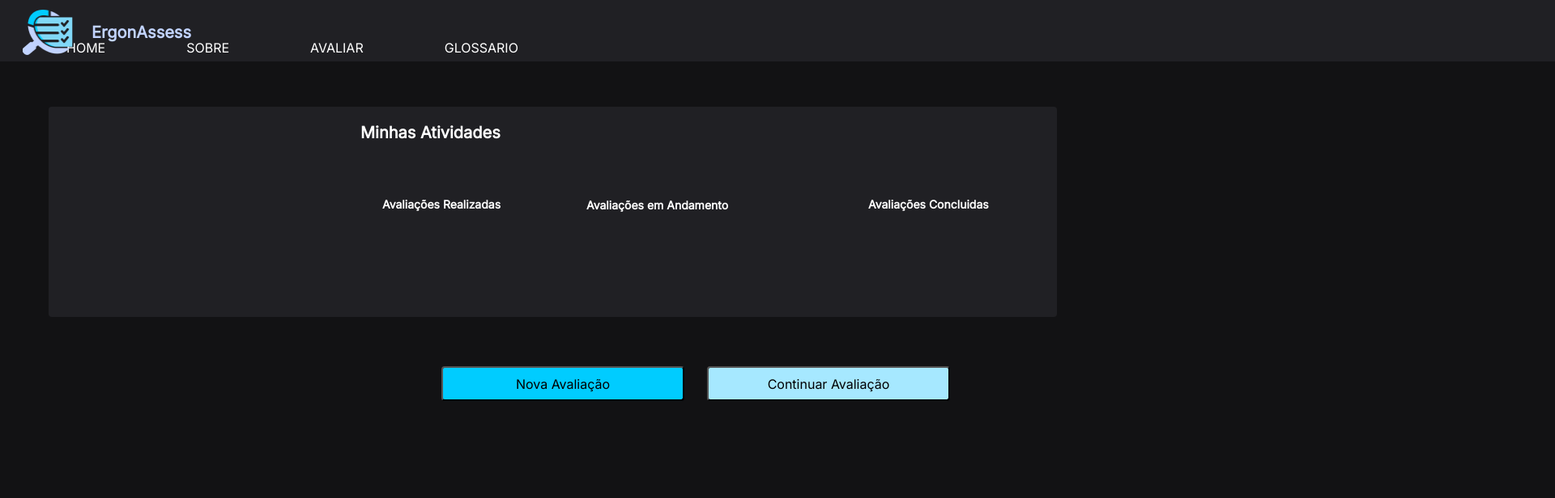
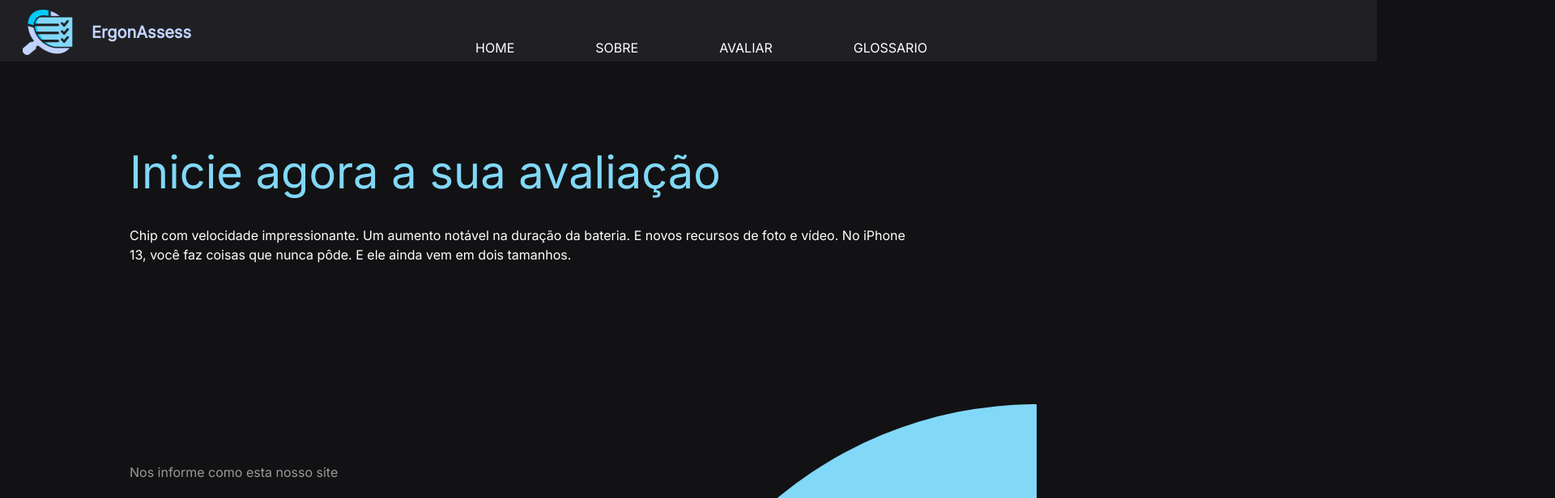
Before and after one commit to FatecFranca/DSM-G02-PI3-2022-2, a React (Vite) app in the folder frontend/: page /Home in a window 1280 px wide. Shown: the top 616 px of the page at 81% size, 1920 px wide, since content can reach past the window. Built offline with nearby package versions, Linux system fonts and the light colour scheme.

Commit message:
avaliar-ajustes post cadastro de respostas
cadastro de respostas tela avaliar + tela home css

```diff
--- a/frontend/src/components/header/header.css
+++ b/frontend/src/components/header/header.css
@@ -3,7 +3,7 @@
 .header {
     background: #202024;
     position: absolute;
-    width: 1380vh;
+    width: 1700px;
     height: 76px;
     left: 0px;
     top: 0px;
@@ -12,13 +12,13 @@
 .lista{
     list-style-type: none;
     display: flex;
-    justify-content: flex-start;
-    right: 200px;
+    justify-content:center;
+
+
 
 }
 
 .links{
-
     font-family: 'Inter';
     font-style: normal;
     font-weight: 400;
@@ -28,7 +28,7 @@
     padding: 50px;
     text-decoration: none;
     display: flex;
-    justify-content: center;
+    justify-content: space-between;
     align-items: center;
 }
 
--- a/frontend/src/pages/Avaliar/Avaliar.jsx
+++ b/frontend/src/pages/Avaliar/Avaliar.jsx
@@ -72,20 +72,19 @@ export default function Questoes() {
 
           <div className="asad" key={key}>
 
-            <div>
+            <div className="lal">
               <form className="kkk" onSubmit={handleSubmit(addPost)}>
-                <div>
-                  <h1>AVALIAÇÃO</h1>
-                </div>
+
                 <p>QUESTION: {quest.enunciation}</p>
-                <p>CRITERION: {quest.criterion.description}</p>
-                <p>{quest.order}</p>
+
+                <p>CRITERION : {quest.criterion.name} : {quest.criterion.description}</p>
+
                 <label className="labelavaliar">
-                  answer
+                  Resposta
                   <input className="input-avaliar" type="text" placeholder="Digite sua resposta"{...register("answer")} />
                 </label>
                 <label className="labelavaliar">
-                  comment
+                  Comentario
                   <input className="input-avaliar" type="text" placeholder="Digite seu commentario"{...register("comment")} />
                 </label>
                 <label className="labelavaliar">
--- a/frontend/src/pages/Avaliar/avaliar.css
+++ b/frontend/src/pages/Avaliar/avaliar.css
@@ -1,45 +1,49 @@
-.forms {
-    height: 60vh;
-    width: 100vw;
-    display: flex;
-    flex-direction: column;
-    justify-content: center;
-    align-items: center;
-    gap: 50px;
 
-}
 .labelavaliar{
     display: flex;
     flex-direction: column;
     margin-bottom: -25px;
     color: white;
+    text-align: center;
 }
 .input-avaliar{
-    height: 25px;
-    width: 300px;
+    height: 50px;
+    width: 500px;
     background: #202024;
-    border-radius: 4px;
+    border-radius: 50px;
+    color: aliceblue;
+    border-style: solid
 }
-
 .button-avaliar {
     width: 300px;
-    height: 40px;
+    height: 50px;
     background-color: aqua;
     border: none;
     border-radius: 5px;
     font-weight: bold;
     cursor: pointer;
   }
+  .input-avaliar::placeholder{
+    color:dimgray;
+    text-align: center;
+  }
 
   p{
     color: white;
   }
-  h1{
-    color: aliceblue;
-  }
+
 
 .kkk{
+    height: 60vh;
     display: flex;
+    flex-direction: column;
     justify-content: center;
     align-items: center;
+    gap: 30px;
+
 }
+.lal{
+    display: flex;
+    align-items: center;
+    justify-content: center;
+}
--- a/frontend/src/pages/Home/Home.jsx
+++ b/frontend/src/pages/Home/Home.jsx
@@ -1,25 +1,38 @@
 import React from "react";
-
+import { Link } from "react-router-dom";
 import Header from "../../components/header/header";
 
 import "./home.css";
 
 //Pagina Home da Aplicação
 export default function Home() {
+
   return (
     <div className="app">
       <Header />
-      <div className="Inicio">
-        <h1 className="h">Minhas Atividades</h1>
-        <button className="salv">Nova Avaliação</button>
-        <button className="salve">Continuar Avaliação</button>
-        <div className="Informacoes">
-          <div className="i1">Avaliações Realizadas</div>
-          <div className="i2">Avaliações em Andamento</div>
-          <div className="i3">Avaliações Concluidas</div>
-        </div>
+      <main>
+        <section>
+          <div className="circle"></div>
+          <div className="main-text">
 
-      </div>
+            <h3>Inicie agora a sua avaliação</h3>
+            <p>Chip com velocidade impressionante. Um aumento notável na duração da bateria. E novos recursos de foto e vídeo. No iPhone 13, você faz coisas que nunca pôde. E ele ainda vem em dois tamanhos.</p>
+            <h6>Nos informe como esta nosso site</h6>
+            <button className="btn"><Link className="link-sobre" to="/Avaliar">Iniciar Avaliação </Link></button>
+            <div className="text">
+              <h5></h5>
+            </div>
+            <div className="content">
+
+            </div>
+          </div>
+          <div className="main-img">
+
+          </div>
+        </section>
+      </main>
+
+
     </div>
 
   );
--- a/frontend/src/pages/Home/home.css
+++ b/frontend/src/pages/Home/home.css
@@ -1,132 +1,96 @@
-.Inicio {
-    position: absolute;
-    width: 1245px;
-    height: 260px;
-    left: 60px;
-    top: 132px;
-
-    background: #202024;
-    border-radius: 4px;
-}
-
-.h {
-    position: absolute;
-    width: 176px;
-    height: 24px;
-    left: 385px;
-    top: 20px;
-
-    font-family: 'Inter';
-    font-style: normal;
-    font-weight: 600;
-    font-size: 20px;
-    line-height: 24px;
-
-    color: #FFFFFF;
-
-}
-
-.Informacoes {
-    position: absolute;
-    width: 898px;
-    height: 40px;
-    left: 364px;
-    top: 100px;
 
 
+/*Main*/
+
+main section{
+    display: flex;
+    align-items: center;
+    justify-content: space-between;
+    padding: 5rem 10rem;
 }
-
-.i1 {
+.main-text img{
+    width: 15rem;
+    margin-bottom: 3vh;
+}
+.main-text h3{
+    font-size: 3.5rem;
+    margin-bottom: 2rem;
+    color: #81D8F7;
+    margin-top: 100px;
+}
+.main-text p{
+    margin-bottom: 15.5rem;
+}
+.main-text h6{
+    color: #999;
+    font-size: 1rem;
+    margin-bottom: 2rem;
+}
+.main-text .btn{
+    padding: 10px 25px;
+    background: #0071e3;
+    border-radius: 20px;
+    color: #fff;
+    font-size: 1.5rem;
+    transition: all 0.5s;
+}
+.main-text .btn:hover{
+    opacity: .85;
+}
+.main-text .text h5{
+    font-size: 1rem;
+    color: #444;
+    margin-top: 2rem;
+    margin-bottom: 2rem;
+}
+.main-text .content {
+    display: flex;
+    align-items: center;
+    gap: 10px;
+}
+.main-text .content span{
+    width: 40px;
+    height: 40px;
+    border-radius: 50%;
+    cursor: pointer;
+    box-shadow: 1px 1px #888;
+    transition: all 0.5s;
+}
+.main-text .content span:hover{
+    opacity: .80;
+}
+#green{
+    background: #384937;
+}
+#pink{
+    background: #f8ddd6;
+}
+#blue{
+    background: #225f7e;
+}
+#black{
+    background: #192028;
+}
+#white{
+    background: #f7f2ee;
+}
+#red{
+    background: #ae0617;
+}
+.main-img{
+    transition: all 1s ease;
+    z-index: 100;
+}
+.main-img img{
+    width: 500px;
+    transform: rotate(-7deg);
+}
+.circle{
     position: absolute;
-    width: 153px;
-    height: 17px;
-    left: 48px;
-    top: 11.5px;
-
-    font-family: 'Inter';
-    font-style: normal;
-    font-weight: 600;
-    font-size: 14px;
-    line-height: 17px;
-    /* identical to box height */
-
-
-    color: #FFFFFF;
+    top: 0;
+    left: 0;
+    width: 100%;
+    height: 100%;
+    background: #81D8F7;
+    clip-path: circle(500px at right 1000px);
 }
-
-.i2 {
-    width: 181px;
-    height: 17px;
-    margin-left: 300px;
-    font-family: 'Inter';
-    font-style: normal;
-    font-weight: 600;
-    font-size: 14px;
-    line-height: 17px;
-    top: 11.5px;
-    margin-top: 13px;
-    /* identical to box height */
-
-
-    color: #FFFFFF;
-
-
-    /* Inside auto layout */
-
-    flex: none;
-    order: 1;
-    flex-grow: 0;
-}
-
-.i3 {
-    position: absolute;
-    width: 154px;
-    height: 17px;
-    left: 48px;
-    top: 11.5px;
-    margin-left: 600px;
-    font-family: 'Inter';
-    font-style: normal;
-    font-weight: 600;
-    font-size: 14px;
-    line-height: 17px;
-    /* identical to box height */
-
-
-    color: #FFFFFF;
-
-}
-.salv{
-    display: flex;
-flex-direction: row;
-justify-content: center;
-align-items: center;
-padding: 12px 16px;
-gap: 10px;
-
-position: absolute;
-width: 300px;
-height: 43px;
-left: 485px;
-top: 321px;
-
-background: #00CCFF;
-border-radius: 4px;
-}
-.salve{
-    display: flex;
-flex-direction: row;
-justify-content: center;
-align-items: center;
-padding: 12px 16px;
-gap: 10px;
-
-position: absolute;
-width: 300px;
-height: 43px;
-left: 813px;
-top: 321px;
-
-background: #A6E8FF;
-border-radius: 4px;
-}
```
